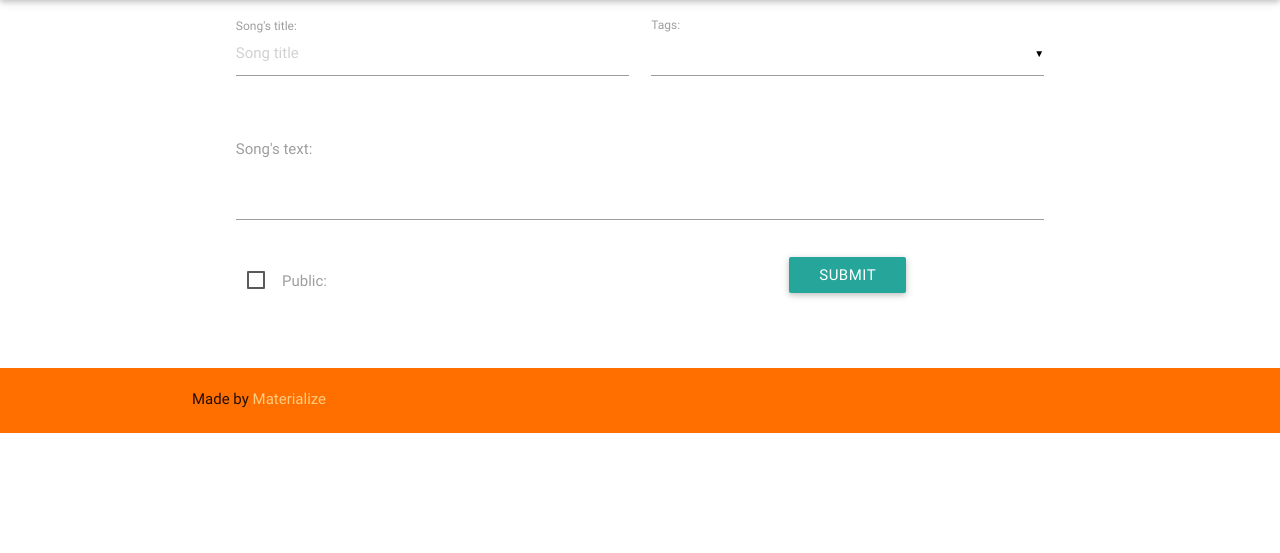
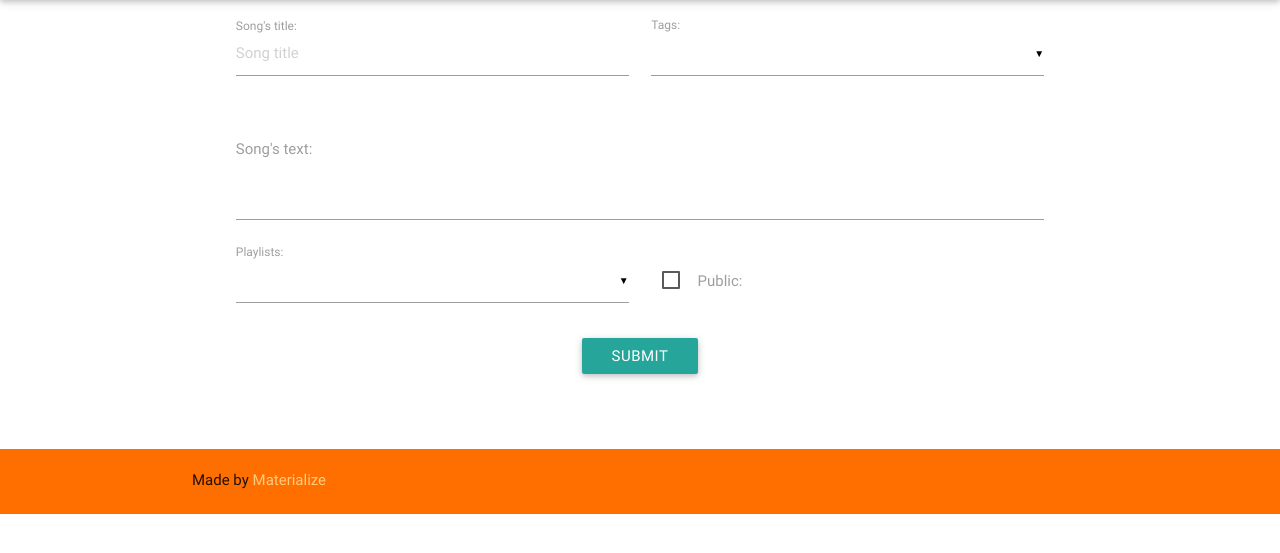
Before and after one commit to dstarod/songbook, a Django app: page /song/create/ in a window 1280 px wide. Shown: the part 64-617 px from the top of the page. Run offline with Django 3.2, Linux system fonts and the light colour scheme; the visitor is signed in with stand-in values (Sample User, id 1); data that the repository does not hold is empty; some libraries are stand-ins or nearby versions.

Commit message:
Add playlists view

```diff
--- a/chords/forms.py
+++ b/chords/forms.py
@@ -1,5 +1,5 @@
 from django import forms
-from .models import Song, Tag, SongProfile
+from .models import Song, Tag, SongProfile, Playlist
 
 
 class LoginForm(forms.Form):
@@ -14,10 +14,11 @@ class SongModelForm(forms.ModelForm):
         super(SongModelForm, self).__init__(*args, **kwargs)
         user = kwargs.get('initial', {}).get('user', None)
         self.fields['tags'].queryset = Tag.objects.filter(user=user)
+        self.fields['playlists'].queryset = Playlist.objects.filter(user=user)
 
     class Meta:
         model = Song
-        fields = ['title', 'tags', 'body', 'public']
+        fields = ['title', 'tags', 'body', 'public', 'playlists']
         widgets = {
             'title': forms.TextInput(attrs={'placeholder': 'Song title'}),
             'body': forms.Textarea(attrs={
--- a/chords/templates/chords/song_detail.html
+++ b/chords/templates/chords/song_detail.html
@@ -37,7 +37,7 @@
             <a href="{% url 'songs:song_edit' pk=song.id %}" class="btn"><i class="material-icons left">input</i>Edit</a>
 
             {% if song.profile %}
-                <a href="{% url 'songs:song_profile_edit' pk=song.id %}" class="btn"><i class="material-icons left">input</i>Edit profile</a>
+                <a href="{% url 'songs:song_profile_edit' pk=song.profile.id %}" class="btn"><i class="material-icons left">input</i>Edit profile</a>
             {% else %}
                 <a href="{% url 'songs:song_profile_create' pk=song.id %}" class="btn"><i class="material-icons left">input</i>Create profile</a>
             {% endif %}
--- a/chords/templates/chords/song_form.html
+++ b/chords/templates/chords/song_form.html
@@ -18,9 +18,14 @@
         </div>
         <div class="row">
             <div class="input-field col l6 m6 s12">
+                {{ form.playlists }}{{ form.playlists.label_tag }}
+            </div>
+            <div class="input-field col l6 m6 s12">
                 {{ form.public }}{{ form.public.label_tag }}
             </div>
-            <div class="input-field col l6 m6 s12 center">
+        </div>
+        <div class="row center">
+            <div class="input-field">
                 <input type="submit" value="Submit" class="btn"/>
             </div>
         </div>
--- a/chords/urls.py
+++ b/chords/urls.py
@@ -9,17 +9,17 @@ urlpatterns = [
 
     url(r'^song/(?P<pk>[0-9]+)/$', views.SongDetail.as_view(), name='song'),
     url(r'^song/list/$', login_required(views.SongsList.as_view()), name='song_list'),
-    url(r'^song/edit/(?P<pk>[0-9]+)$', login_required(views.SongEdit.as_view()), name='song_edit'),
-    url(r'^song/profile/create/(?P<pk>[0-9]+)$', login_required(views.SongProfileCreate.as_view()), name='song_profile_create'),
-    url(r'^song/profile/edit/(?P<pk>[0-9]+)$', login_required(views.SongProfileEdit.as_view()), name='song_profile_edit'),
+    url(r'^song/edit/(?P<pk>[0-9]+)/$', login_required(views.SongEdit.as_view()), name='song_edit'),
+    url(r'^song/profile/create/(?P<pk>[0-9]+)/$', login_required(views.SongProfileCreate.as_view()), name='song_profile_create'),
+    url(r'^song/profile/edit/(?P<pk>[0-9]+)/$', login_required(views.SongProfileEdit.as_view()), name='song_profile_edit'),
     url(r'^song/create/$', login_required(views.SongCreate.as_view()), name='song_create'),
-    url(r'^song/delete/(?P<pk>[0-9]+)$', login_required(views.SongDelete.as_view()), name='song_delete'),
+    url(r'^song/delete/(?P<pk>[0-9]+)/$', login_required(views.SongDelete.as_view()), name='song_delete'),
 
     url(r'^tag/(?P<pk>[0-9]+)/$', login_required(views.TagDetail.as_view()), name='tag'),
     url(r'^tag/list/$', login_required(views.TagList.as_view()), name='tag_list'),
     url(r'^tag/create/$', login_required(views.TagCreate.as_view()), name='tag_create'),
-    url(r'^tag/edit/(?P<pk>[0-9]+)$', login_required(views.TagEdit.as_view()), name='tag_edit'),
-    url(r'^tag/delete/(?P<pk>[0-9]+)$', login_required(views.TagDelete.as_view()), name='tag_delete'),
+    url(r'^tag/edit/(?P<pk>[0-9]+)/$', login_required(views.TagEdit.as_view()), name='tag_edit'),
+    url(r'^tag/delete/(?P<pk>[0-9]+)/$', login_required(views.TagDelete.as_view()), name='tag_delete'),
 
     url(r'^playlist/list/$', login_required(views.PlaylistList.as_view()), name='playlist_list'),
     url(r'^playlist/(?P<pk>[0-9]+)/$', login_required(views.PlaylistDetails.as_view()), name='playlist'),
--- a/chords/views.py
+++ b/chords/views.py
@@ -23,9 +23,12 @@ class PlaylistDetails(generic.DetailView):
     context_object_name = 'playlist'
     model = Playlist
 
-    # def get_queryset(self):
-    #     # Only users songs or public
-    #     return Playlist.objects.filter(songs__user=self.request.user)
+    def get_queryset(self):
+        # Only users songs or public
+        return Playlist.objects.filter(songs__user_id=self.request.user.id)
+
+
+# TODO Add and Edit playlist
 
 
 class SongsList(generic.ListView):
```
